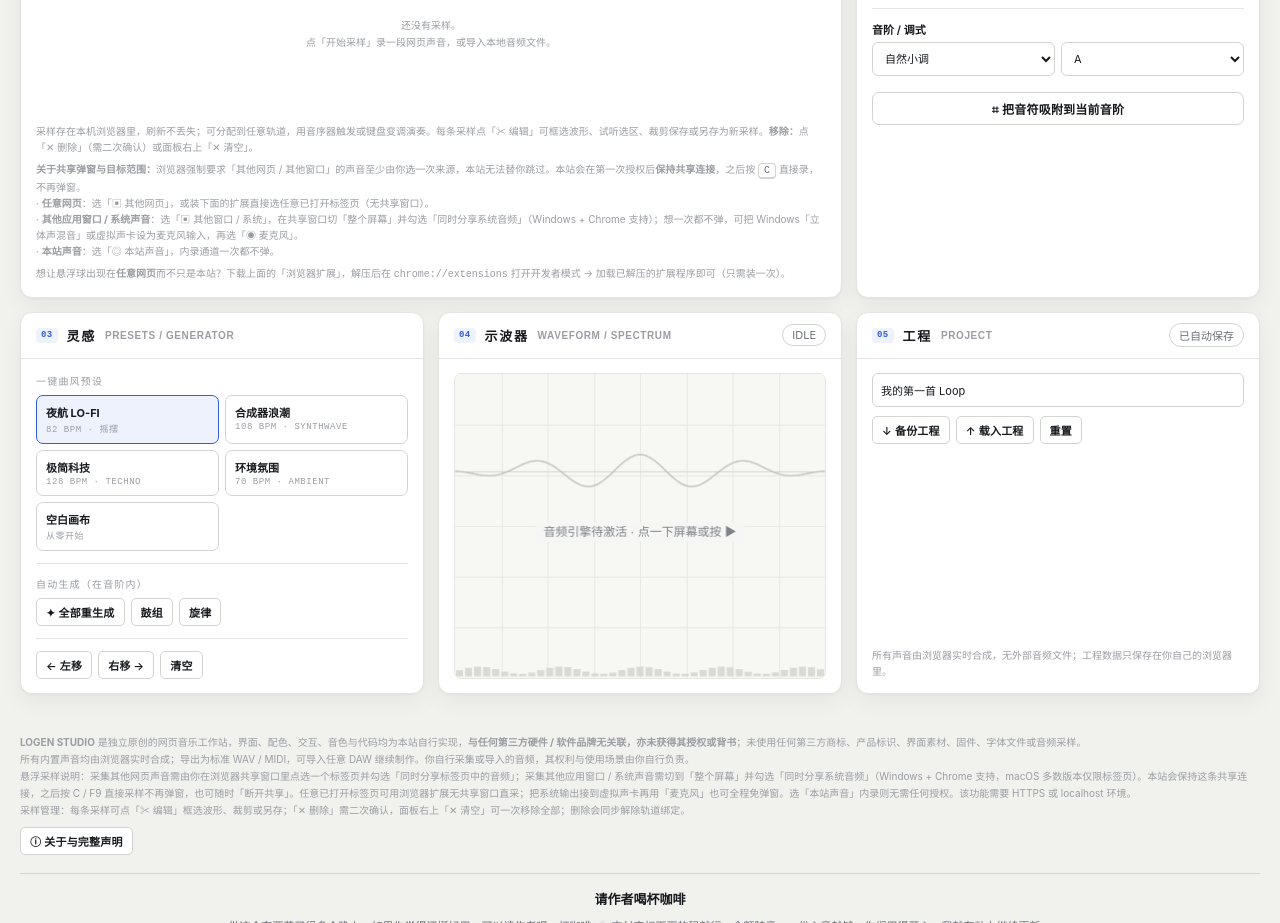
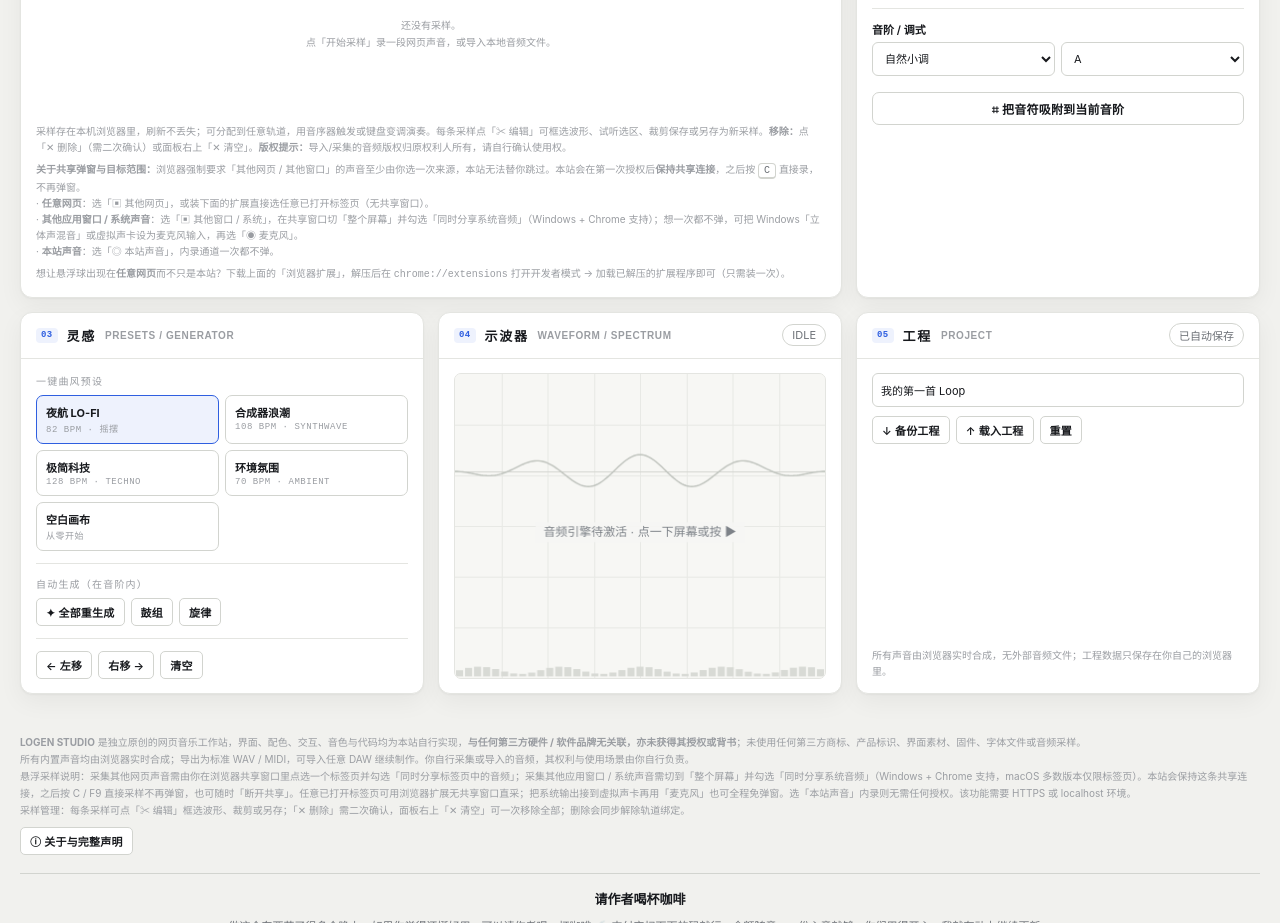
Before and after one commit to 568kkkkk/LOGEN-STUDIO, a browser extension: page index.html in a window 1280 px wide. Shown: the part 1279-2202 px from the top of the page. Drawn offline with Linux system fonts and the light colour scheme.

Commit message:
采样库增加音频版权提示

```diff
--- a/index.html
+++ b/index.html
@@ -593,7 +593,7 @@ footer{max-width:1480px;margin:0 auto;padding:0 20px 24px;font-size:10px;color:v
           <div id="captureStatus" class="note">网页音源只需授权一次：本站会保持共享连接，之后按 C 直接录，不再弹窗。</div>
           <div class="divider"></div>
           <div class="sample-list" id="sampleList"></div>
-          <p class="note" style="margin:10px 0 0">采样存在本机浏览器里，刷新不丢失；可分配到任意轨道，用音序器触发或键盘变调演奏。每条采样点「✂ 编辑」可框选波形、试听选区、裁剪保存或另存为新采样。<b>移除：</b>点「✕ 删除」（需二次确认）或面板右上「✕ 清空」。</p>
+          <p class="note" style="margin:10px 0 0">采样存在本机浏览器里，刷新不丢失；可分配到任意轨道，用音序器触发或键盘变调演奏。每条采样点「✂ 编辑」可框选波形、试听选区、裁剪保存或另存为新采样。<b>移除：</b>点「✕ 删除」（需二次确认）或面板右上「✕ 清空」。<b>版权提示：</b>导入/采集的音频版权归原权利人所有，请自行确认使用权。</p>
           <p class="note" style="margin:6px 0 0"><b>关于共享弹窗与目标范围：</b>浏览器强制要求「其他网页 / 其他窗口」的声音至少由你选一次来源，本站无法替你跳过。本站会在第一次授权后<b>保持共享连接</b>，之后按 <kbd>C</kbd> 直接录，不再弹窗。<br>· <b>任意网页</b>：选「▣ 其他网页」，或装下面的扩展直接选任意已打开标签页（无共享窗口）。<br>· <b>其他应用窗口 / 系统声音</b>：选「▣ 其他窗口 / 系统」，在共享窗口切「整个屏幕」并勾选「同时分享系统音频」（Windows + Chrome 支持）；想一次都不弹，可把 Windows「立体声混音」或虚拟声卡设为麦克风输入，再选「◉ 麦克风」。<br>· <b>本站声音</b>：选「◎ 本站声音」，内录通道一次都不弹。</p>
           <p class="note" style="margin:6px 0 0">想让悬浮球出现在<b>任意网页</b>而不只是本站？下载上面的「浏览器扩展」，解压后在 <code>chrome://extensions</code> 打开开发者模式 → 加载已解压的扩展程序即可（只需装一次）。</p>
         </div>
```
